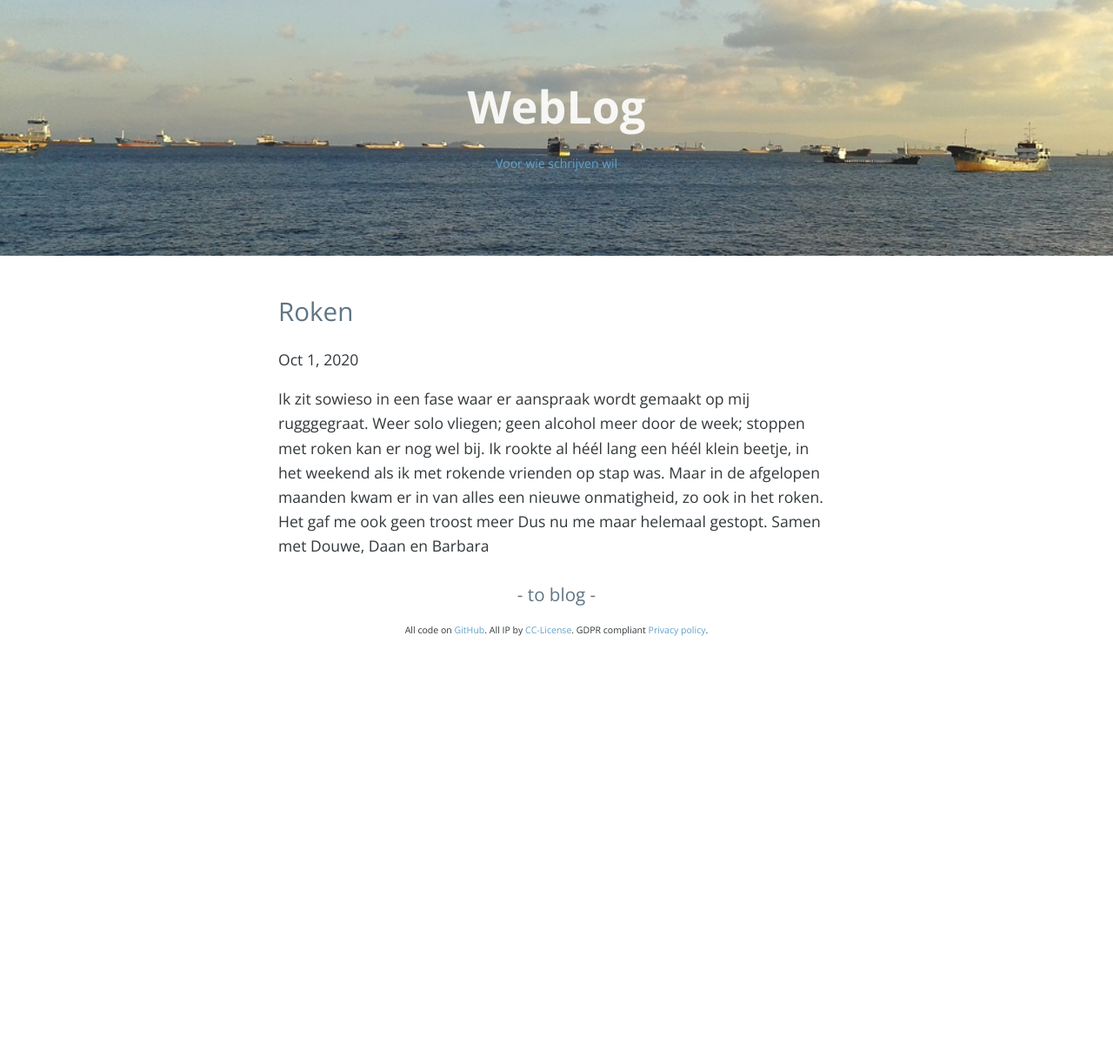
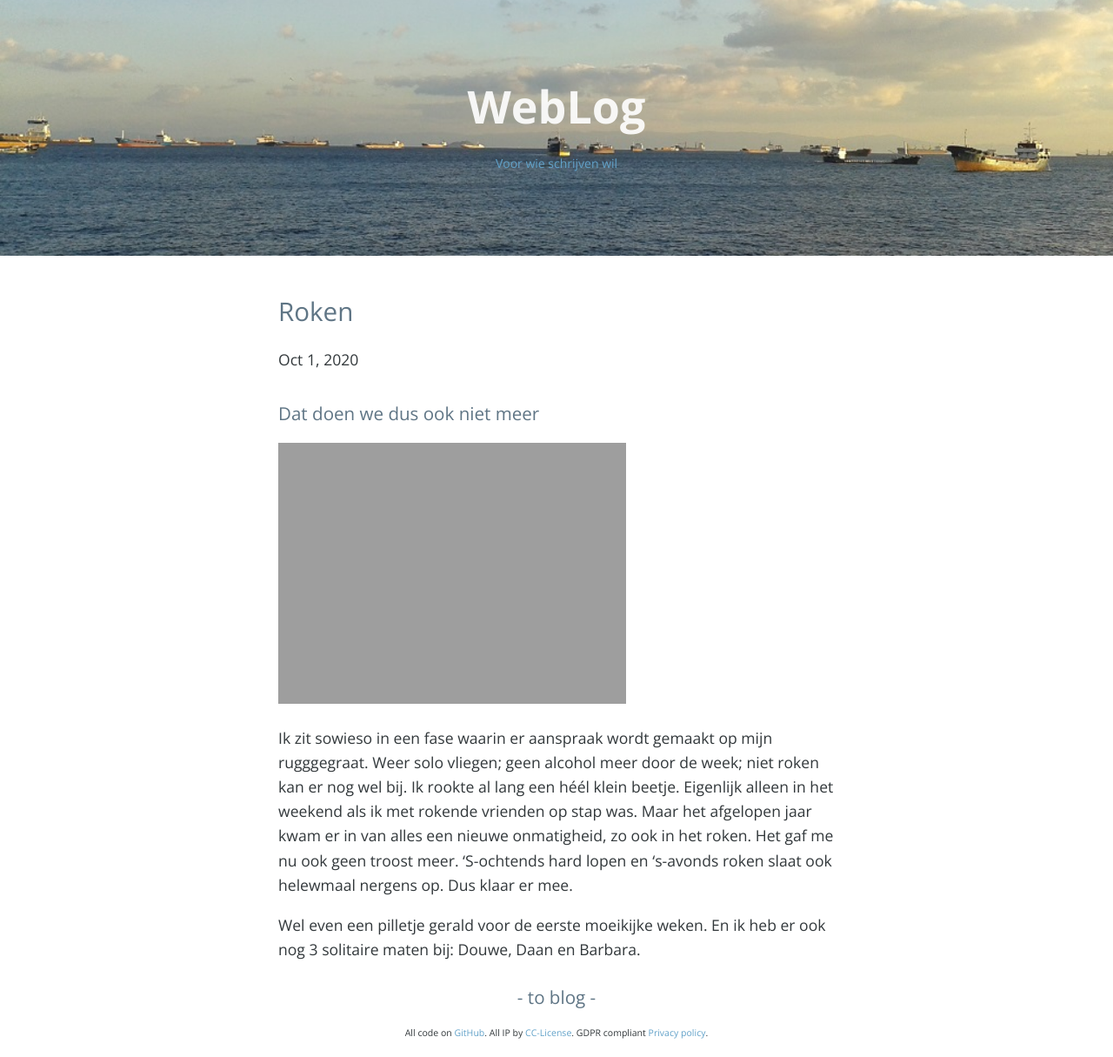
Before and after one commit to fprisse/Weblog, a Jekyll site: the page built from _posts/2020-10-01-roken.md, in a window 1280 px wide. Shown: the whole page at 87% size. Built offline with Jekyll 4.4.1, drawn with Linux system fonts in a browser that asks for light colours; nearby versions of some CDN libraries; our own code applies the rules of GitHub Pages for plain Markdown files; comment, search, counter and statistics services are not loaded; before the commit the page ends 900 px from its top, so only the background shows below that.

Commit message:
Update 2020-10-01-roken.md

```diff
--- a/_posts/2020-10-01-roken.md
+++ b/_posts/2020-10-01-roken.md
@@ -1,8 +1,17 @@
+---
+layout: post
+title: Roken
+date: 2020-10-01 21:04:00 +0100
+categories: Gezondheid
+---
 
+### Dat doen we dus ook niet meer
 
+![roken]({{ site.url }}/assets/.png)
 
-Ik zit sowieso in een fase waar er aanspraak wordt gemaakt op mij rugggegraat. Weer solo vliegen;
-geen alcohol meer door de week; stoppen met roken kan er nog wel bij.
-Ik rookte al héél lang een héél klein beetje, in het weekend als ik met rokende vrienden op stap was.
-Maar in de afgelopen maanden kwam er in van alles een nieuwe onmatigheid, zo ook in het roken. Het gaf me ook geen troost meer Dus nu me maar helemaal gestopt.
-Samen met Douwe, Daan en Barbara
+Ik zit sowieso in een fase waarin er aanspraak wordt gemaakt op mijn rugggegraat. Weer solo vliegen;
+geen alcohol meer door de week; niet roken kan er nog wel bij.
+Ik rookte al lang een héél klein beetje. Eigenlijk alleen in het weekend als ik met rokende vrienden op stap was.
+Maar het afgelopen jaar kwam er in van alles een nieuwe onmatigheid, zo ook in het roken. Het gaf me nu ook geen troost meer. 'S-ochtends hard lopen en 's-avonds roken slaat ook helewmaal nergens op. Dus klaar er mee.
+
+Wel even een pilletje gerald voor de eerste moeikijke weken. En ik heb er ook nog 3 solitaire maten bij: Douwe, Daan en Barbara.
```
